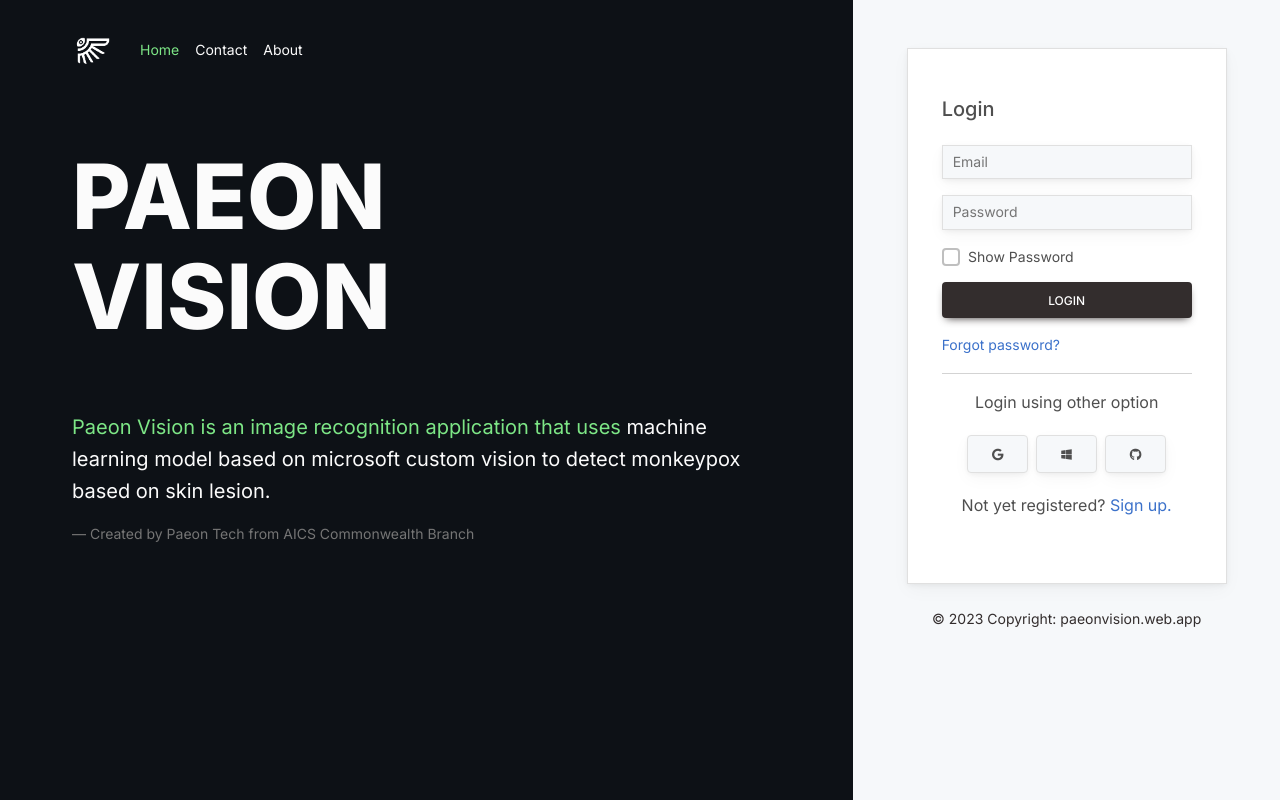
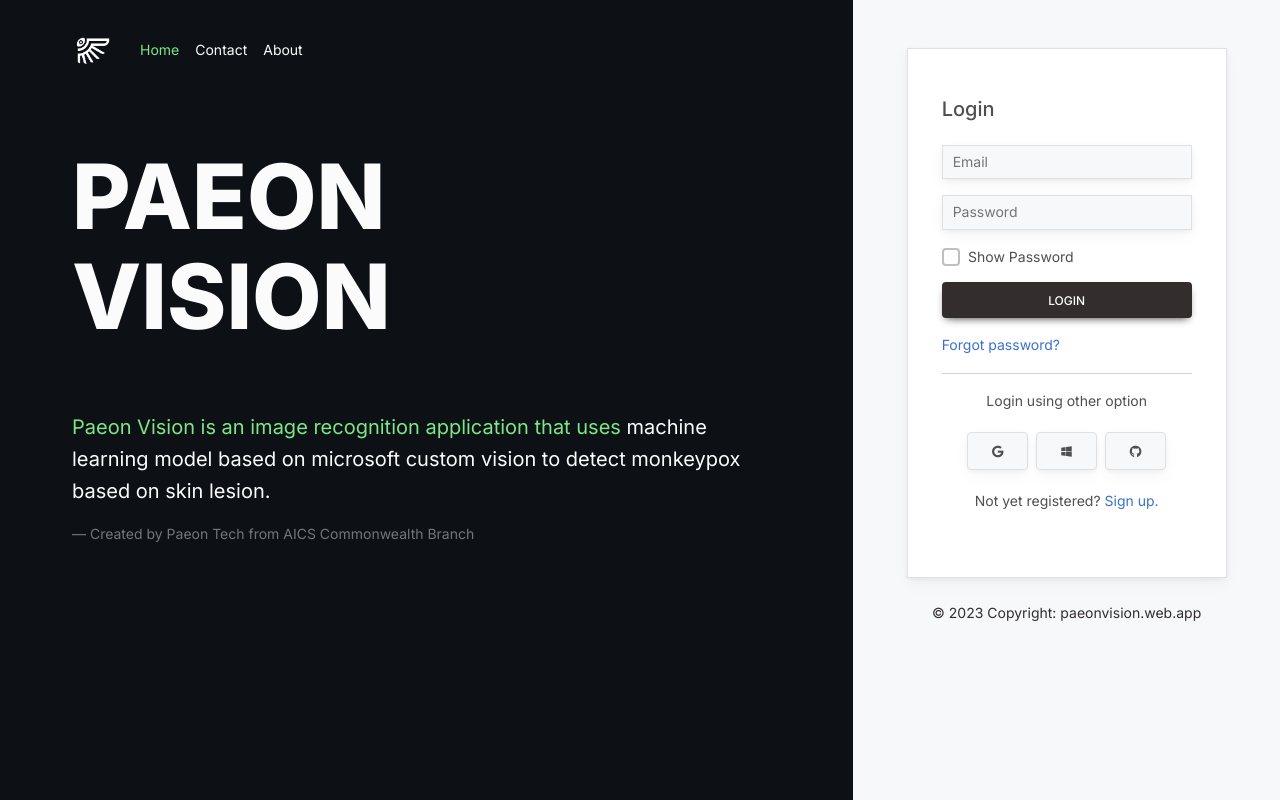
Before and after one commit to Paeon-Tech/paeon-vision, a React (Create React App) app: page / in a window 1280 px wide. Built offline with nearby package versions, Linux system fonts and the light colour scheme; no server answers.

Commit message:
[ FIX ] - Fix text style

```diff
--- a/src/Pages/Home/LoginPage.js
+++ b/src/Pages/Home/LoginPage.js
@@ -123,10 +123,10 @@ const LoginPage = () => {
                         <hr />
                     </div>
                 </form>
-                <MDBTypography className="mb-3 text-center">
+                <MDBTypography className="mb-3 text-center small">
                     Login using other option
                 </MDBTypography>
-                <div className="text-center mb-3">
+                <div className="text-center mb-3 small">
                     <MDBBtn
                         color="light"
                         className="m-1 border border-1 bg-theme-color-2 shadow-3"
@@ -161,7 +161,7 @@ const LoginPage = () => {
                         <MDBIcon fab icon="github" />
                     </MDBBtn>
                 </div>
-                <MDBTypography className="text-center">
+                <MDBTypography className="text-center small">
                     Not yet registered?{' '}
                     <Link to="/Signup" className="text-decoration-none">
                         Sign&nbsp;up.
```
